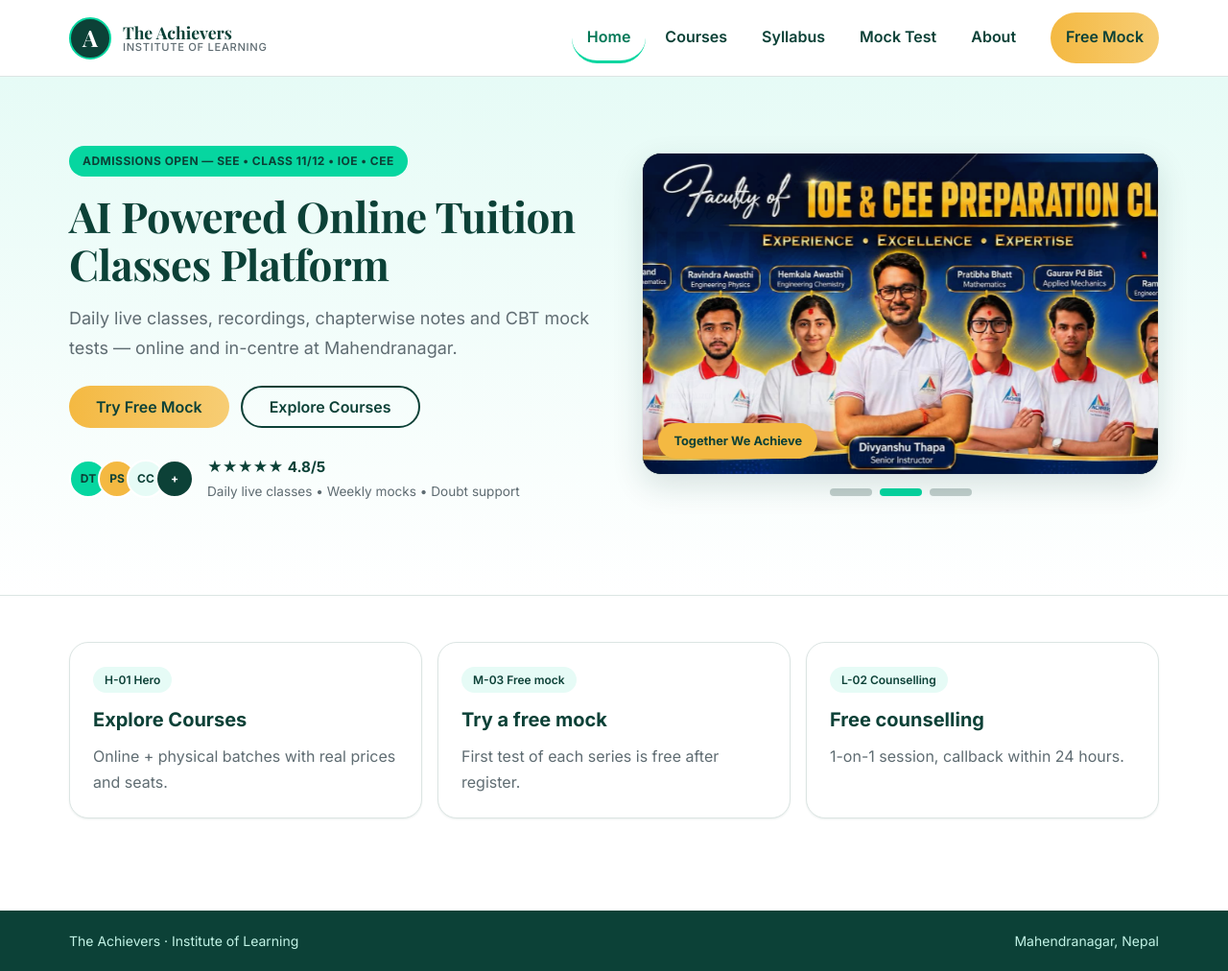
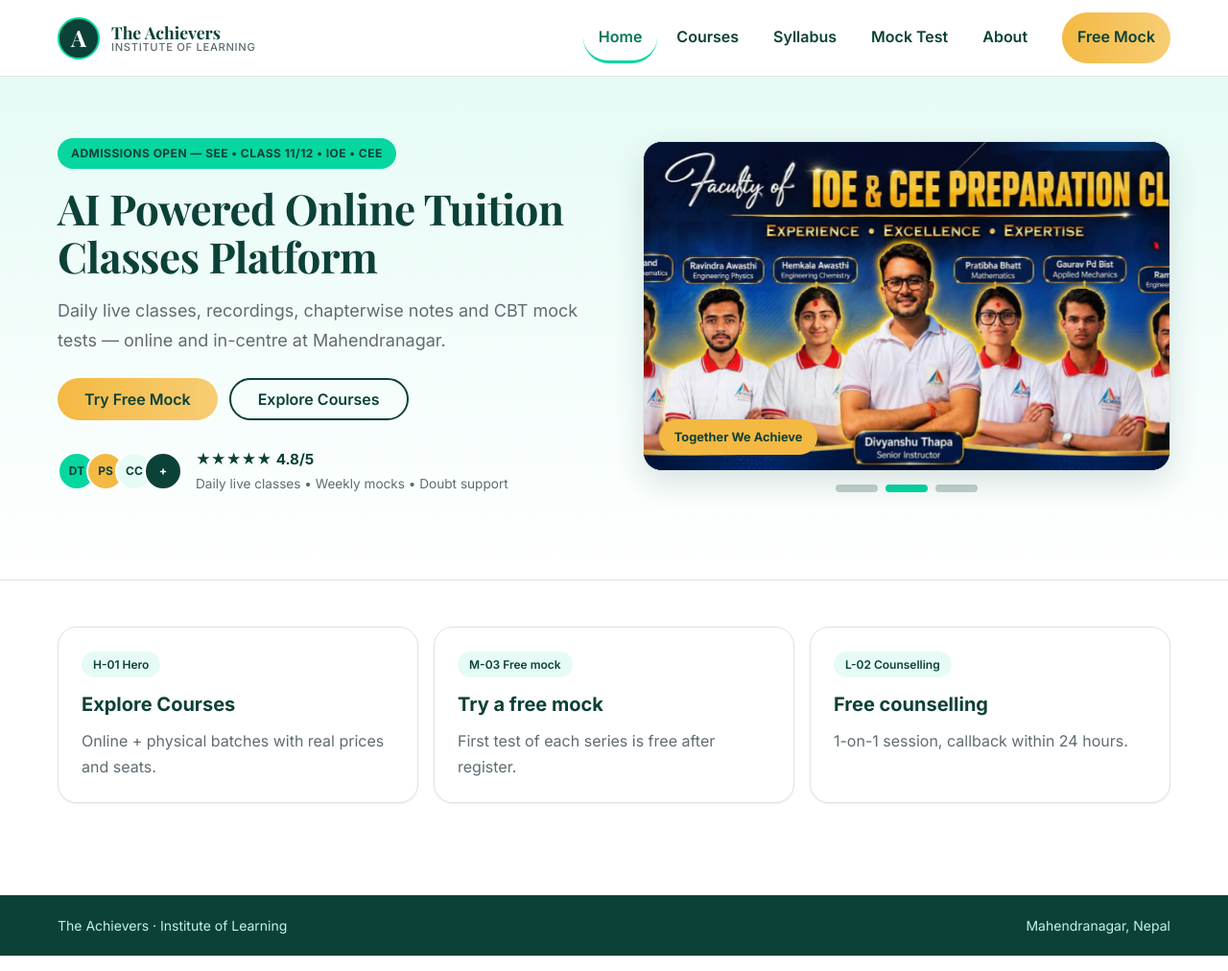
Before and after one commit to Yuvrajkalauni/The-Achiver, a React (Vite) app in the folder frontend/: page / in a window 1280 px wide. Shown: the whole page at 96% size. Built offline with nearby package versions, Linux system fonts and the light colour scheme.

Commit message:
style(layout): reduce left-right page margins 32px to 20px desktop, 16px to 12px mobile

```diff
--- a/frontend/src/components/HeroSection.css
+++ b/frontend/src/components/HeroSection.css
@@ -7,7 +7,7 @@
 .ta-hero__inner {
   max-width: var(--container);
   margin: 0 auto;
-  padding: 48px 16px;
+  padding: 40px 12px;
   display: grid;
   gap: 32px;
   grid-template-columns: 1fr;
@@ -17,7 +17,7 @@
 @media (min-width: 900px) {
   .ta-hero__inner {
     grid-template-columns: 1.05fr 1fr;
-    padding: 72px 32px 96px;
+    padding: 64px 20px 88px;
   }
 }
 
--- a/frontend/src/components/Navbar.css
+++ b/frontend/src/components/Navbar.css
@@ -16,7 +16,7 @@
   max-width: var(--container);
   height: 100%;
   margin: 0 auto;
-  padding: 0 16px;
+  padding: 0 12px;
   display: flex;
   align-items: center;
   justify-content: space-between;
@@ -24,7 +24,7 @@
 }
 
 @media (min-width: 768px) {
-  .ta-nav__inner { padding: 0 32px; }
+  .ta-nav__inner { padding: 0 20px; }
 }
 
 .ta-nav__brand {
--- a/frontend/src/index.css
+++ b/frontend/src/index.css
@@ -34,7 +34,7 @@
 .ta-footer__inner {
   max-width: var(--container);
   margin: 0 auto;
-  padding: 20px 16px;
+  padding: 20px 12px;
   display: flex;
   justify-content: space-between;
   gap: 12px;
@@ -43,5 +43,5 @@
 }
 
 @media (min-width: 768px) {
-  .ta-footer__inner { padding: 20px 32px; }
+  .ta-footer__inner { padding: 20px 20px; }
 }
--- a/frontend/src/pages/Page.css
+++ b/frontend/src/pages/Page.css
@@ -4,8 +4,8 @@
   color: #fff;
   padding: 48px 0;
 }
-.ta-page__wrap { max-width: var(--container); margin: 0 auto; padding: 0 16px; }
-@media (min-width: 768px) { .ta-page__wrap { padding: 0 32px; } }
+.ta-page__wrap { max-width: var(--container); margin: 0 auto; padding: 0 12px; }
+@media (min-width: 768px) { .ta-page__wrap { padding: 0 20px; } }
 .ta-page__kicker {
   margin: 0 0 8px;
   font-size: 0.75rem;
@@ -22,8 +22,8 @@
   color: #fff;
 }
 .ta-page__lead { margin: 0; max-width: 70ch; color: var(--color-tint); line-height: 1.65; }
-.ta-page__body { padding: 32px 16px 64px; }
-@media (min-width: 768px) { .ta-page__body { padding: 48px 32px 96px; } }
+.ta-page__body { padding: 32px 12px 64px; }
+@media (min-width: 768px) { .ta-page__body { padding: 48px 20px 96px; } }
 .ta-cards { display: grid; gap: 16px; grid-template-columns: 1fr; }
 @media (min-width: 768px) { .ta-cards { grid-template-columns: repeat(3, 1fr); } }
 .ta-card {
```
